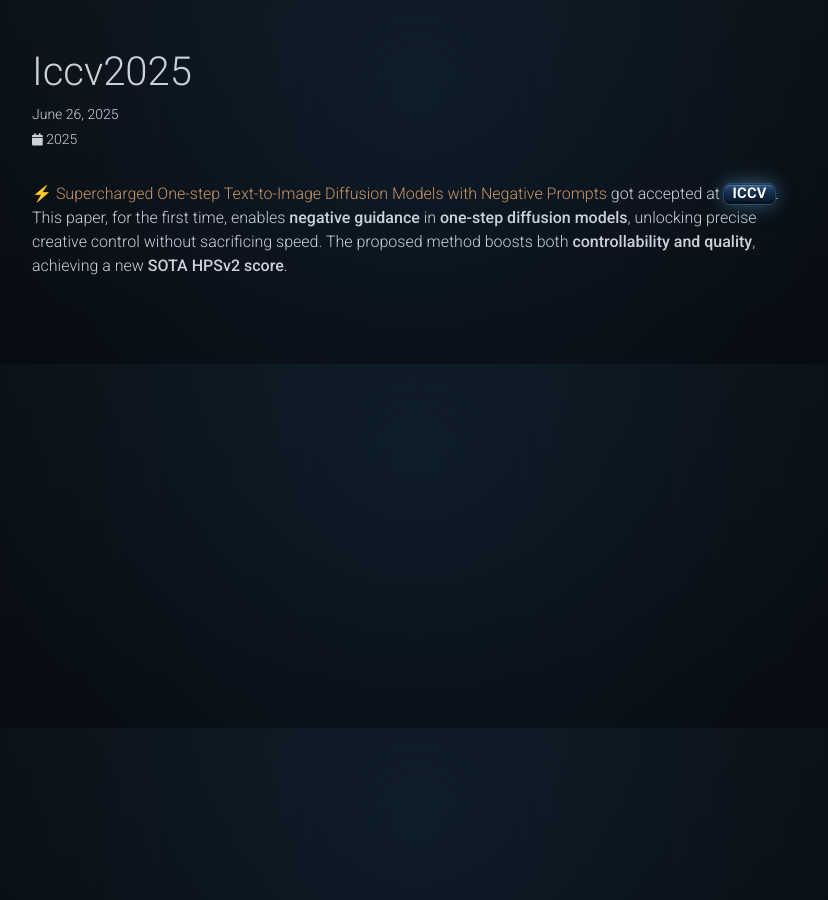
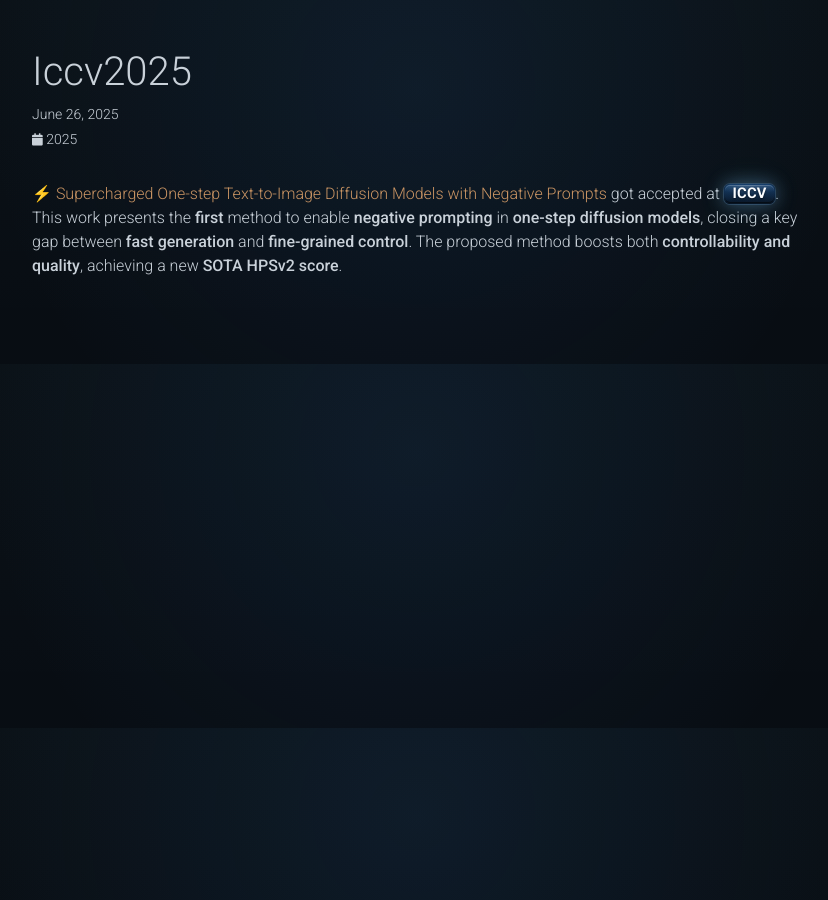
Before and after one commit to aengusng8/aengusng8.github.io, a Jekyll site: the page built from _news/iccv2025.md, in a window 1280 px wide. Shown: the whole page, without its empty margins (223-1051 px from the left). Built offline with Jekyll 4.4.1, drawn with Linux system fonts in a browser that asks for light colours; comment, search, counter and statistics services are not loaded; a style sheet for code colours, icons or effects is not loaded.

Commit message:
Refine ICCV news blurb

```diff
--- a/_news/iccv2025.md
+++ b/_news/iccv2025.md
@@ -5,4 +5,4 @@
 published: true
 ---
 
-⚡ <a href="https://arxiv.org/abs/2412.02687">Supercharged One-step Text-to-Image Diffusion Models with Negative Prompts</a> got accepted at <strong class="aurora-text">ICCV</strong>. This paper, for the first time, enables **negative guidance** in **one-step diffusion models**, unlocking precise creative control without sacrificing speed. The proposed method boosts both **controllability and quality**, achieving a new **SOTA HPSv2 score**.
+⚡ <a href="https://arxiv.org/abs/2412.02687">Supercharged One-step Text-to-Image Diffusion Models with Negative Prompts</a> got accepted at <strong class="aurora-text">ICCV</strong>. This work presents the **first** method to enable **negative prompting** in **one-step diffusion models**, closing a key gap between **fast generation** and **fine-grained control**. The proposed method boosts both **controllability and quality**, achieving a new **SOTA HPSv2 score**.
```
